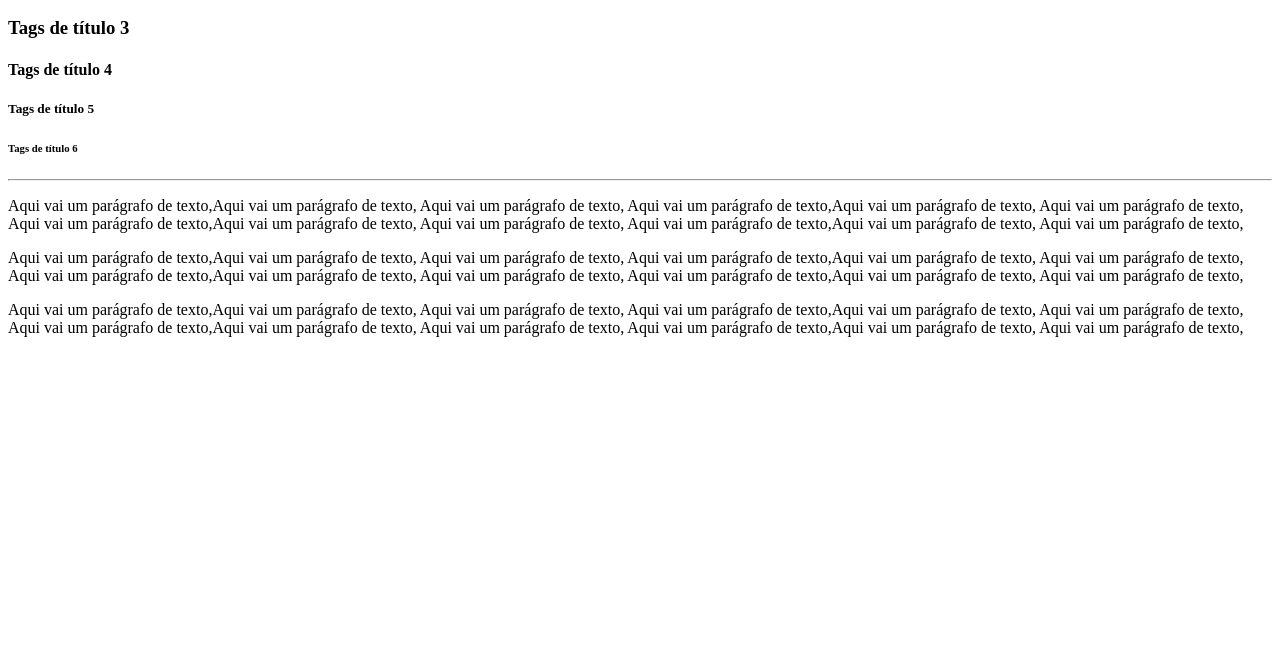
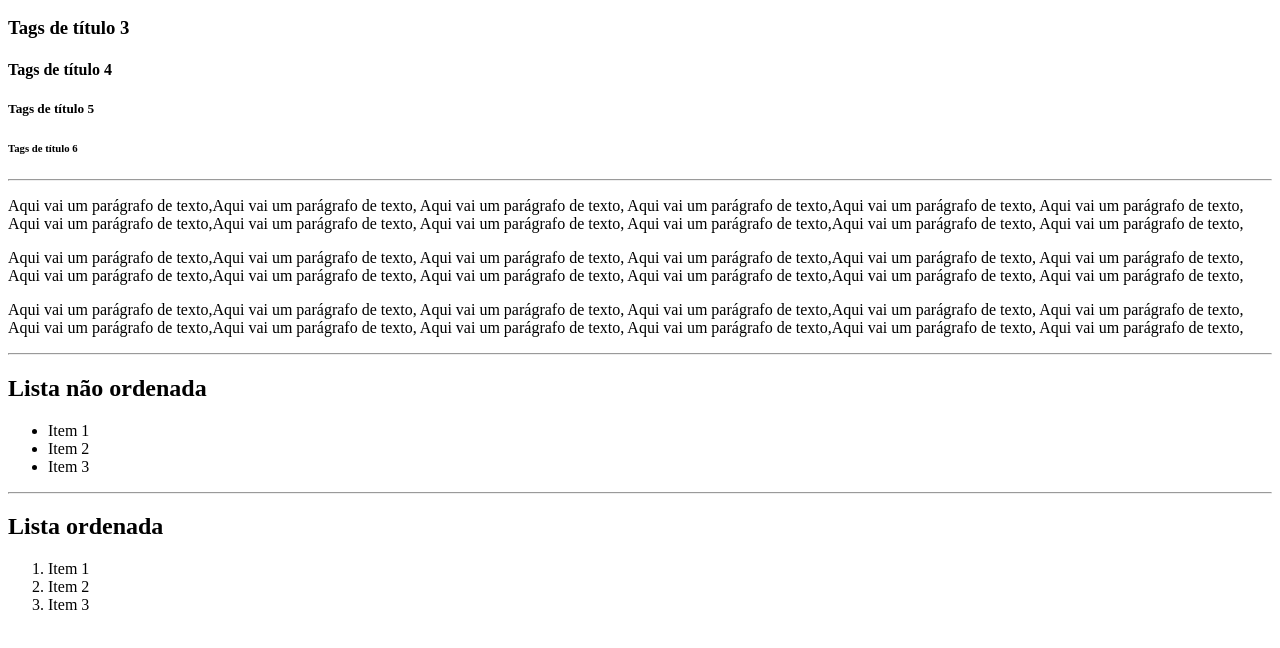
Before and after one commit to ReiSalan94/introprog-2II, a plain HTML site: page index.html in a window 1280 px wide. Shown: the part 96-744 px from the top of the page. Drawn offline with Linux system fonts and the light colour scheme.

Commit message:
Add files via upload

```diff
--- a/index.html
+++ b/index.html
@@ -20,3 +20,18 @@
 <p>
  Aqui vai um parágrafo de texto,Aqui vai um parágrafo de texto, Aqui vai um parágrafo de texto,  Aqui vai um parágrafo de texto,Aqui vai um parágrafo de texto, Aqui vai um parágrafo de texto,  Aqui vai um parágrafo de texto,Aqui vai um parágrafo de texto, Aqui vai um parágrafo de texto,  Aqui vai um parágrafo de texto,Aqui vai um parágrafo de texto, Aqui vai um parágrafo de texto,
 </p>
+
+<hr>
+<h2>Lista não ordenada</h2>
+<ul>
+	<li>Item 1</li>
+	<li>Item 2</li>
+	<li>Item 3</li>
+</ul>
+<hr>
+<h2>Lista ordenada</h2>
+<ol>
+	<li>Item 1</li>
+	<li>Item 2</li>
+	<li>Item 3</li>
+</ol>
```
